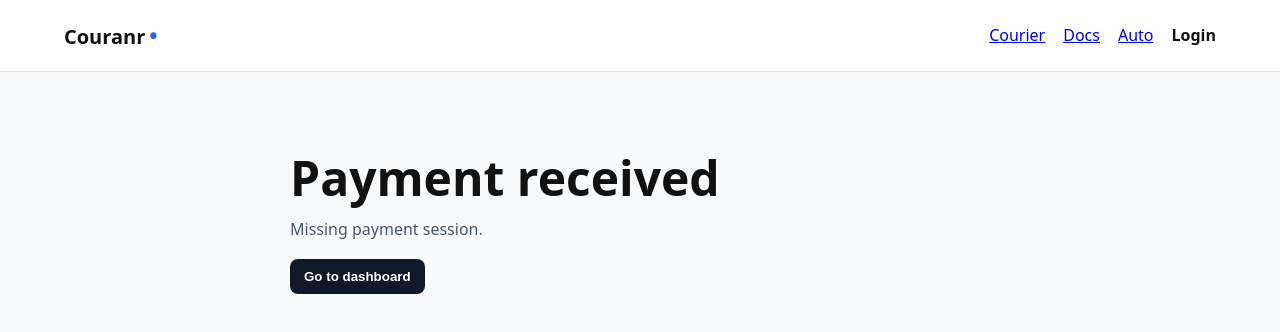
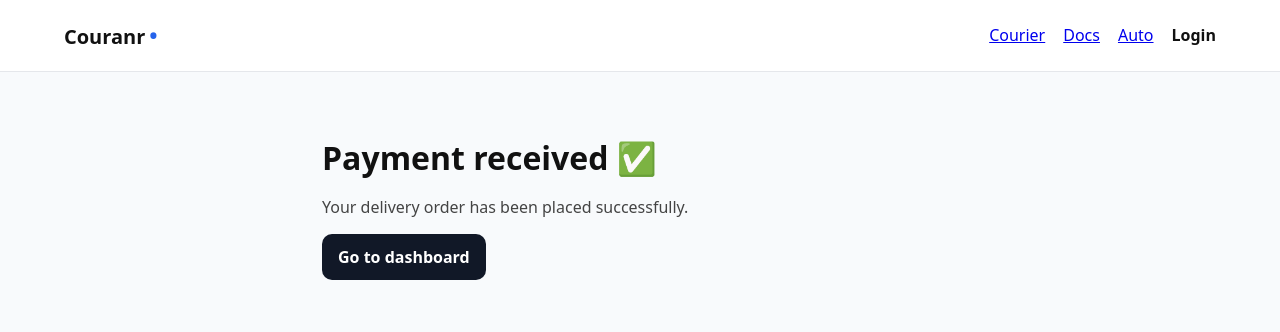
Before and after one commit to kkoly10/couranr-os, a Next.js app: page /courier/confirmation in a window 1280 px wide. Shown: the top 332 px of the page. Built offline with nearby package versions, Linux system fonts and the light colour scheme; no server answers.

Commit message:
Update confirmation page layout and content
Replaced Suspense and ConfirmationClient with a confirmation message and a link to the dashboard.

```diff
--- a/app/courier/confirmation/page.tsx
+++ b/app/courier/confirmation/page.tsx
@@ -1,12 +1,33 @@
 "use client";
 
-import { Suspense } from "react";
-import ConfirmationClient from "./confirmation-client";
+import Link from "next/link";
 
 export default function ConfirmationPage() {
   return (
-    <Suspense fallback={<p>Loading order confirmation…</p>}>
-      <ConfirmationClient />
-    </Suspense>
+    <div style={{ maxWidth: 700, margin: "0 auto", padding: 32 }}>
+      <h1 style={{ fontSize: 32, marginBottom: 12 }}>
+        Payment received ✅
+      </h1>
+
+      <p style={{ fontSize: 16, color: "#444" }}>
+        Your delivery order has been placed successfully.
+      </p>
+
+      <div style={{ marginTop: 24 }}>
+        <Link
+          href="/dashboard"
+          style={{
+            padding: "12px 16px",
+            background: "#111827",
+            color: "#fff",
+            borderRadius: 10,
+            fontWeight: 700,
+            textDecoration: "none",
+          }}
+        >
+          Go to dashboard
+        </Link>
+      </div>
+    </div>
   );
 }
```
